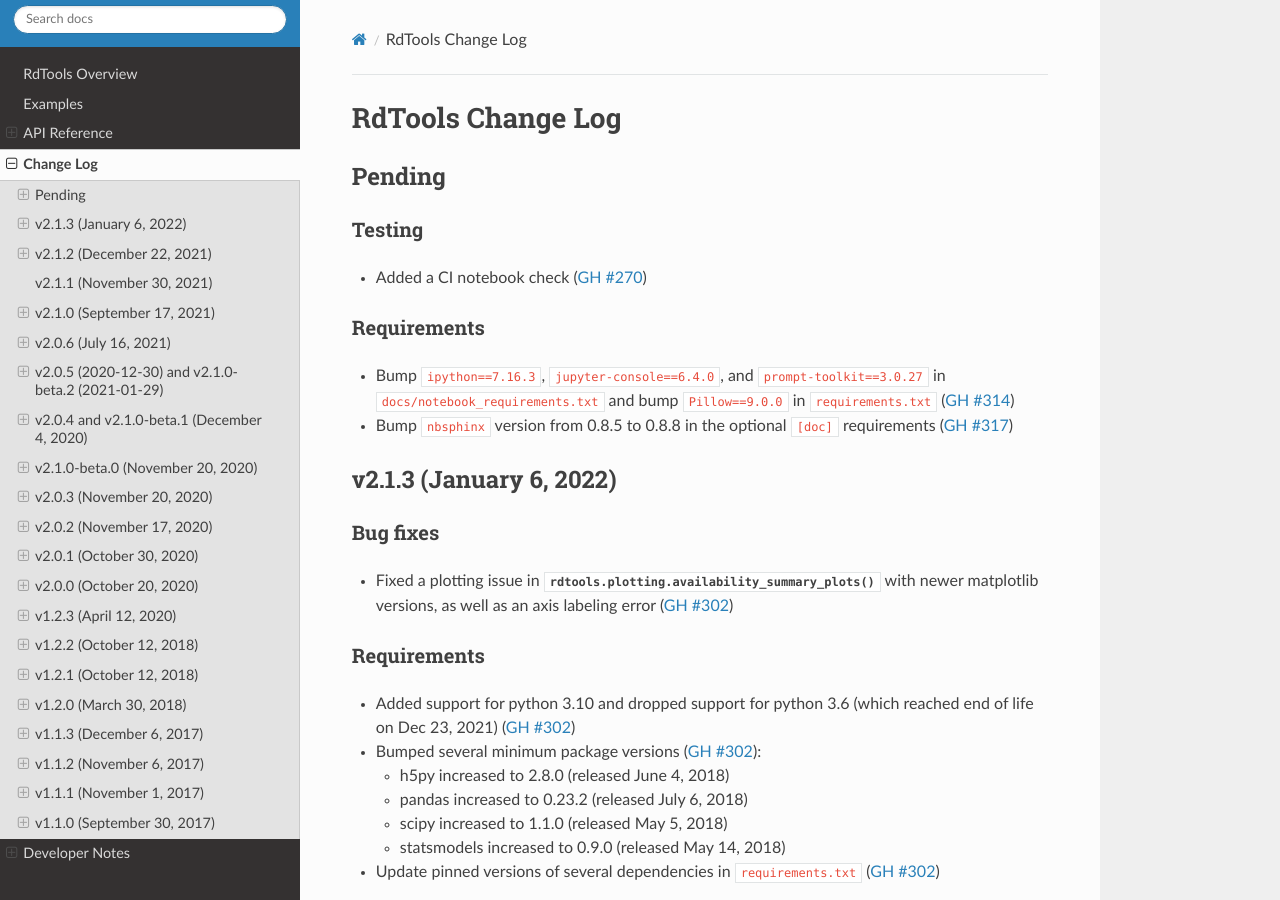
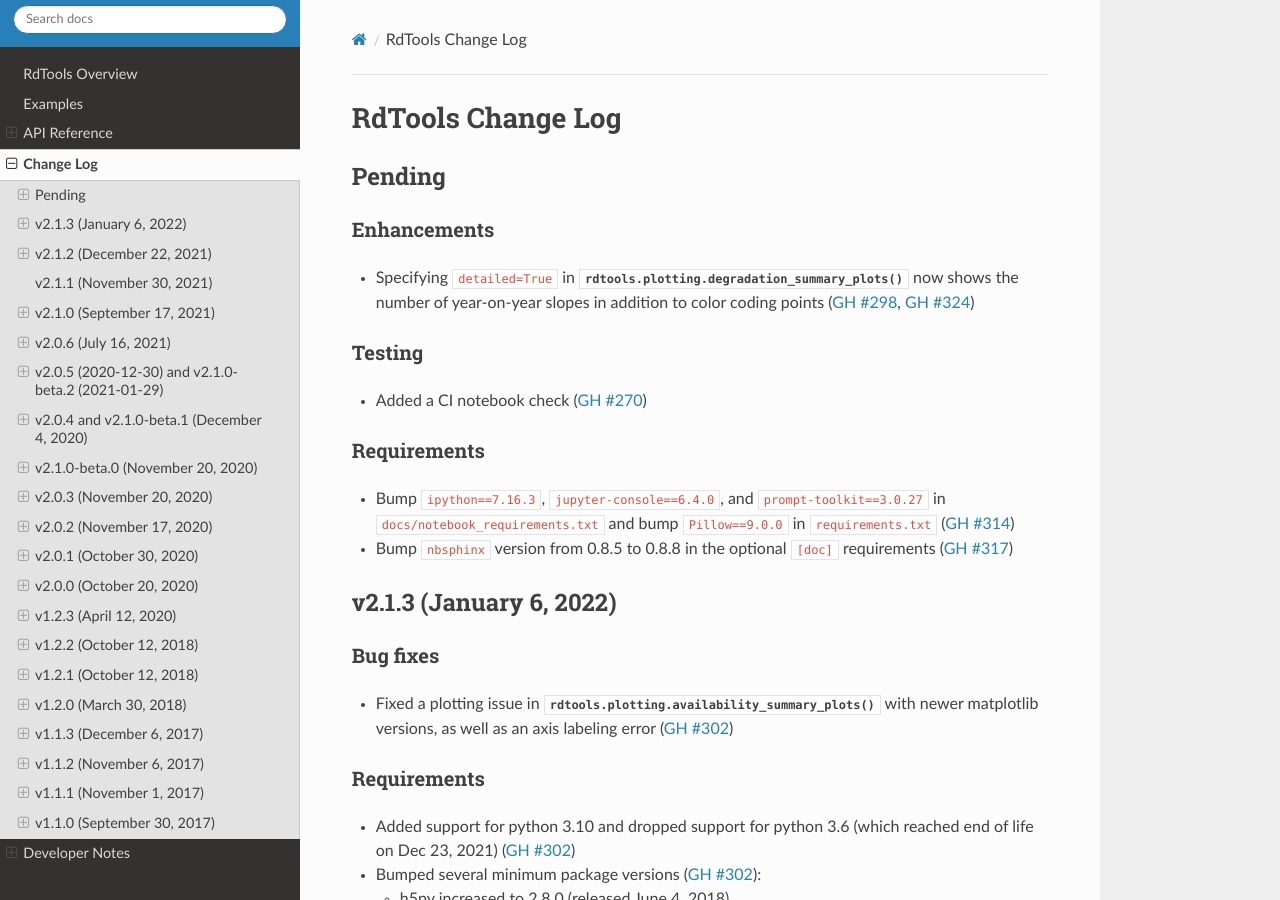
Before and after one commit to NREL/rdtools, a Sphinx documentation site: the page built from docs/sphinx/source/changelog.rst, in a window 1280 px wide and 900 px high. Built offline with Sphinx 7.4.7 and the Read the Docs theme 2.0.0, drawn with Linux system fonts in a browser that asks for light colours; pages that are not in the unit, such as notebooks, are missing from menus.

Commit message:
changelog

```diff
--- a/docs/sphinx/source/changelog/pending.rst
+++ b/docs/sphinx/source/changelog/pending.rst
@@ -1,6 +1,12 @@
 ************************
 Pending
 ************************
+
+Enhancements
+------------
+* Specifying ``detailed=True`` in :py:func:`rdtools.plotting.degradation_summary_plots`
+  now shows the number of year-on-year slopes in addition to color coding points
+  (:issue:`298`, :pull:`324`)
 
 Testing
 -------
```
